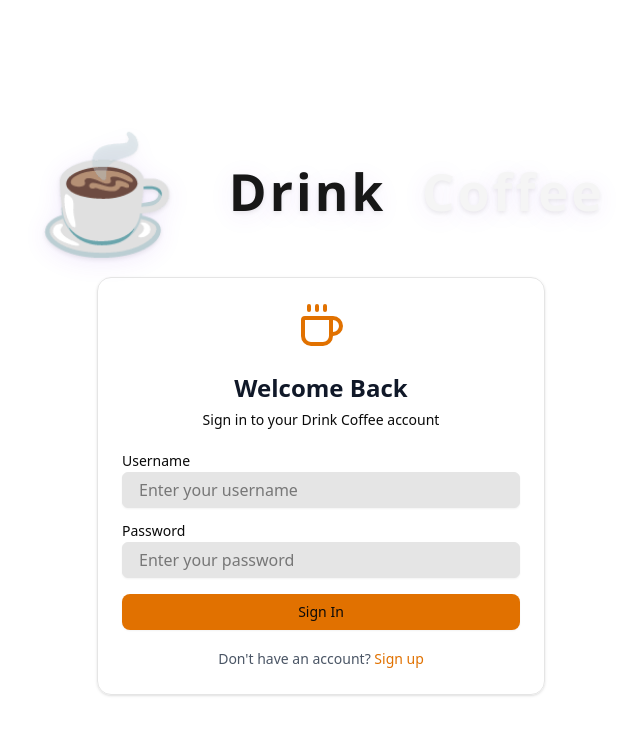
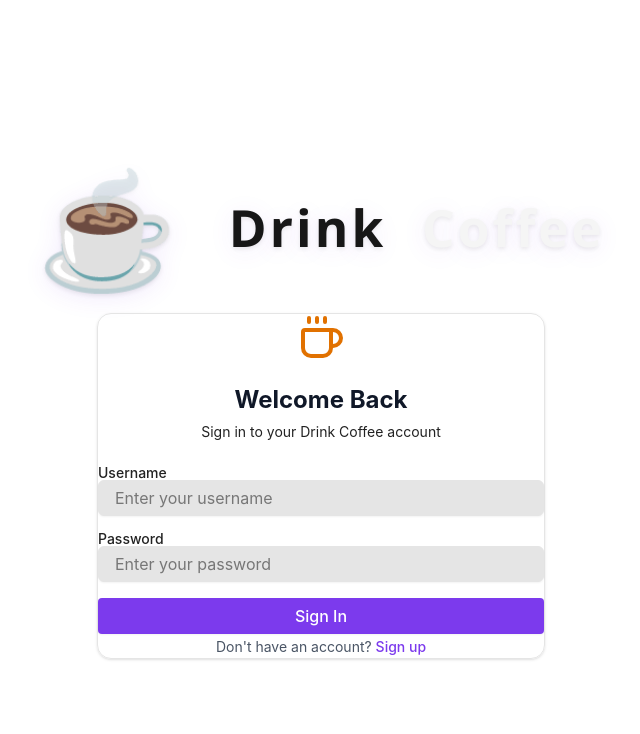
Before and after one commit to Sura333/Drink_coffee, a React (Vite) app in the folder drink_coffee_frontend/: page /login in a window 1280 px wide. Shown: the top 734 px of the page, without its empty margins (319-959 px from the left). Built offline with nearby package versions, Linux system fonts and the light colour scheme.

Commit message:
Update index.css

```diff
--- a/drink_coffee_frontend/src/index.css
+++ b/drink_coffee_frontend/src/index.css
@@ -0,0 +1,116 @@
+/* CSS Reset */
+* {
+  margin: 0;
+  padding: 0;
+  box-sizing: border-box;
+}
+
+html, body {
+  height: 100%;
+  font-family: 'Inter', 'Segoe UI', Arial, sans-serif;
+  background: #f8f9fa;
+  color: #222;
+  line-height: 1.5;
+  -webkit-font-smoothing: antialiased;
+  -moz-osx-font-smoothing: grayscale;
+}
+
+#root {
+  min-height: 100vh;
+  display: flex;
+  flex-direction: column;
+}
+
+a {
+  color: #7c3aed;
+  text-decoration: none;
+  transition: color 0.2s;
+}
+
+a:hover {
+  color: #5b21b6;
+  text-decoration: underline;
+}
+
+button, input, select, textarea {
+  font-family: inherit;
+  font-size: 1rem;
+  outline: none;
+}
+
+button {
+  cursor: pointer;
+  background: #7c3aed;
+  color: #fff;
+  border: none;
+  border-radius: 4px;
+  padding: 0.5em 1.2em;
+  transition: background 0.2s;
+}
+
+button:hover {
+  background: #5b21b6;
+}
+
+::-webkit-scrollbar {
+  width: 8px;
+  background: #e5e7eb;
+}
+::-webkit-scrollbar-thumb {
+  background: #c7d2fe;
+  border-radius: 4px;
+}
+
+.container {
+  max-width: 1200px;
+  margin: 0 auto;
+  padding: 1.5rem;
+}
+
+h1, h2, h3, h4, h5, h6 {
+  font-weight: 700;
+  color: #1e293b;
+  margin-bottom: 0.5em;
+}
+
+ul, ol {
+  padding-left: 1.5em;
+}
+
+img {
+  max-width: 100%;
+  display: block;
+}
+
+.card {
+  background: #fff;
+  border-radius: 8px;
+  box-shadow: 0 2px 8px rgba(0,0,0,0.04);
+  padding: 1.5rem;
+  margin-bottom: 1.5rem;
+}
+
+/* Utility classes */
+.text-center {
+  text-align: center;
+}
+.mt-2 { margin-top: 0.5rem; }
+.mt-4 { margin-top: 1rem; }
+.mb-2 { margin-bottom: 0.5rem; }
+.mb-4 { margin-bottom: 1rem; }
+.p-2 { padding: 0.5rem; }
+.p-4 { padding: 1rem; }
+.rounded { border-radius: 8px; }
+.shadow {
+  box-shadow: 0 2px 8px rgba(0,0,0,0.04);
+}
+
+/* Responsive */
+@media (max-width: 768px) {
+  .container {
+    padding: 1rem;
+  }
+  .card {
+    padding: 1rem;
+  }
+}
```
